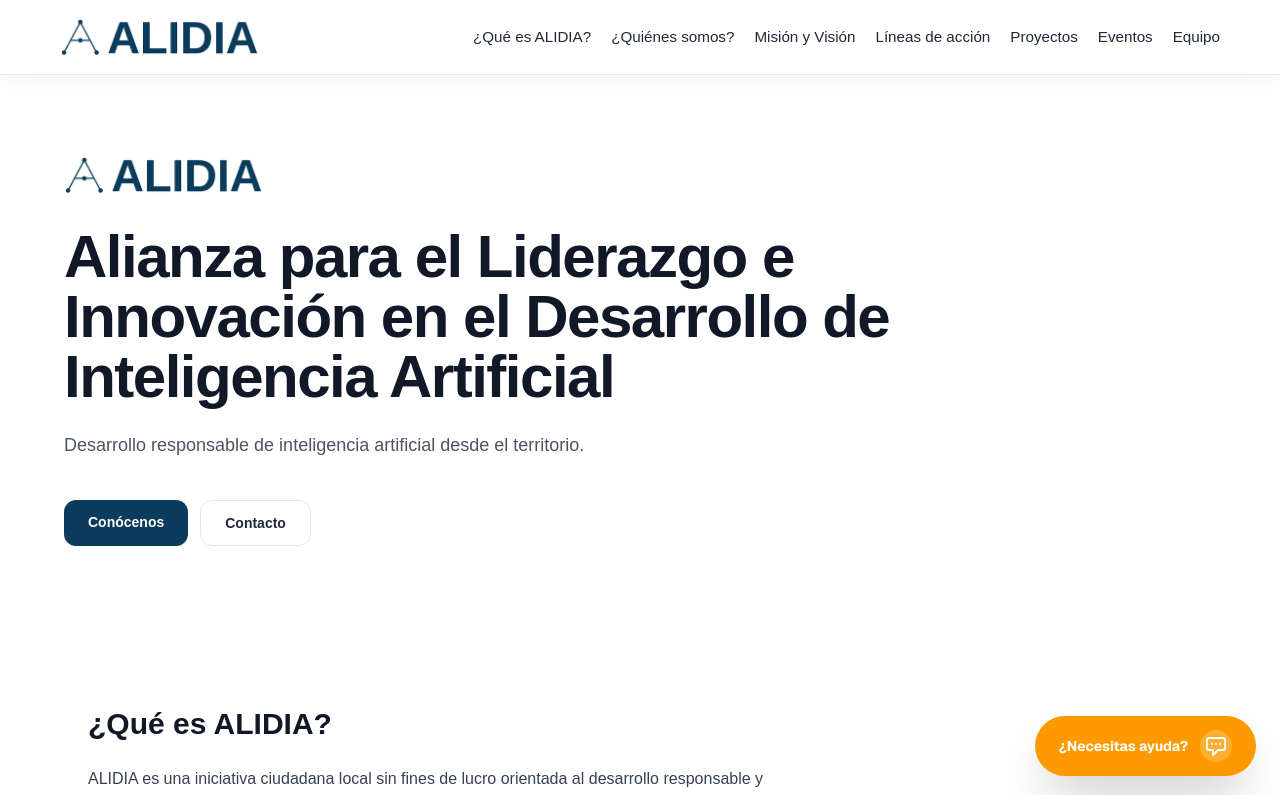
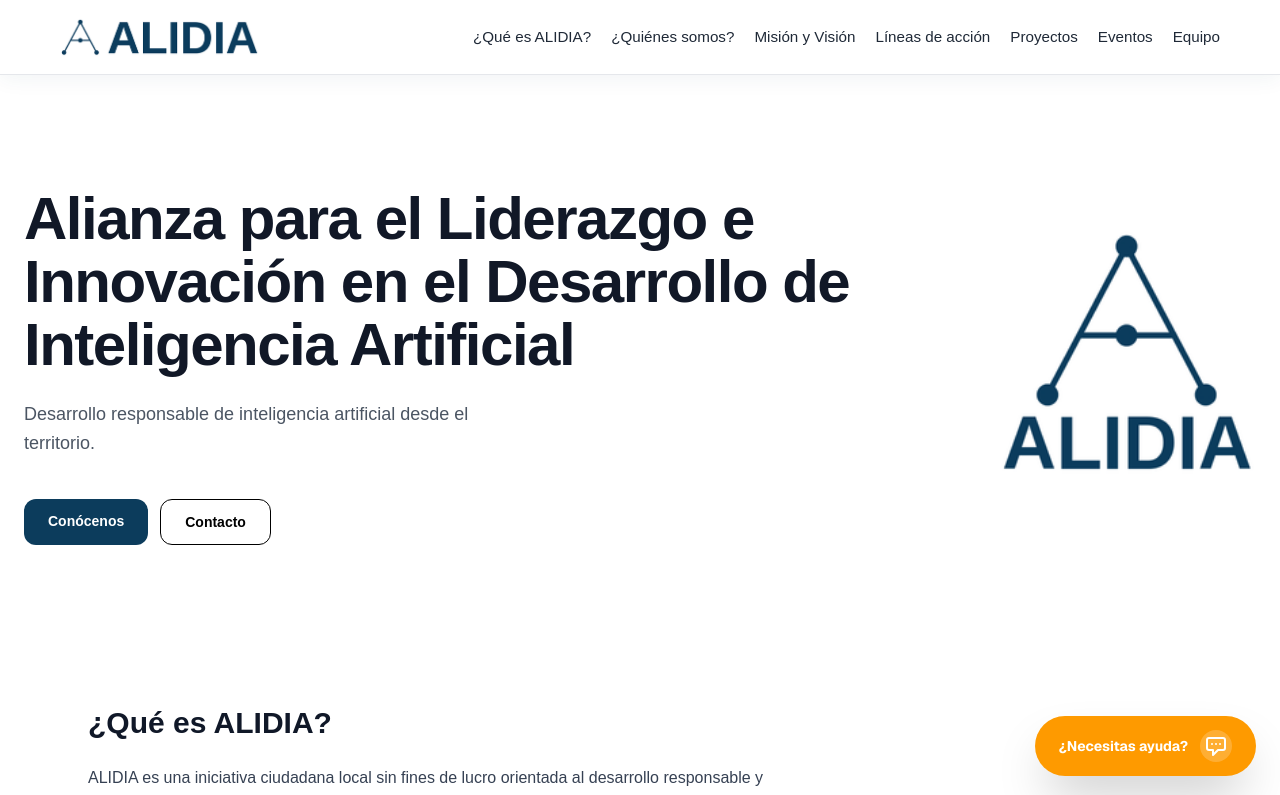
Before and after one commit to RichardSucuy/alidia-web, a Next.js app: page / in a window 1280 px wide. Shown: the top 795 px of the page. Built offline with nearby package versions, Linux system fonts and the light colour scheme.

Commit message:
Version 1.2 del Hero

```diff
--- a/src/components/sections/hero/Hero.tsx
+++ b/src/components/sections/hero/Hero.tsx
@@ -31,52 +31,46 @@
       whileInView="show"
       viewport={{ once: false, amount: 0.6 }}
     >
-      <div className="mx-auto max-w-6xl">
-        {/* Logo */}
-        <motion.div variants={item} className="flex items-center gap-3">
-          <Image
-            src="/logo/alidia-horizontal.png"
-            alt="ALIDIA"
-            width={280}
-            height={260}
-            className="h-10 w-auto"
-            priority
-          />
-        </motion.div>
+      <div className="mx-auto grid max-w-7xl grid-cols-1 items-center gap-16 md:grid-cols-[4fr_1.5fr]">
 
-        {/* Título */}
-        <motion.h1
-          variants={item}
-          className="mt-8 max-w-4xl text-4xl font-extrabold tracking-tight text-[#111827] md:text-6xl"
-        >
-          Alianza para el Liderazgo e Innovación en el Desarrollo de Inteligencia
-          Artificial
-        </motion.h1>
+  {/* Columna izquierda: texto */}
+  <motion.div variants={item}>
+    <div className="flex items-center gap-3">
+    </div>
 
-        {/* Subtítulo */}
-        <motion.p
-          variants={item}
-          className="mt-6 max-w-2xl text-base leading-relaxed text-[#4B5563] md:text-lg"
-        >
-          Desarrollo responsable de inteligencia artificial desde el territorio.
-        </motion.p>
+    <h1 className="mt-8 max-w-none text-4xl font-extrabold leading-[1.05] tracking-tight text-[#111827] md:text-6xl">
+      Alianza para el Liderazgo e Innovación en el Desarrollo de Inteligencia Artificial
+    </h1>
 
-        {/* Botones */}
-        <motion.div variants={item} className="mt-10 flex flex-wrap gap-3">
-          <a
-            href="#what-is"
-            className="rounded-xl bg-[#0C3C5C] px-6 py-3 text-sm font-semibold text-white transition hover:bg-[#0C3C5C]/90"
-          >
-            Conócenos
-          </a>
-          <a
-            href="#contact"
-            className="rounded-xl border border-[#E5E7EB] px-6 py-3 text-sm font-semibold text-[#1F2937] transition hover:border-[#0C3C5C]/40 hover:bg-[#0C3C5C]/5"
-          >
-            Contacto
-          </a>
-        </motion.div>
-      </div>
+    <p className="mt-6 max-w-md text-base leading-relaxed text-[#4B5563] md:text-lg">
+      Desarrollo responsable de inteligencia artificial desde el territorio.
+    </p>
+
+    <div className="mt-10 flex gap-3">
+      <a className="rounded-xl bg-[#0C3C5C] px-6 py-3 text-sm font-semibold text-white">
+        Conócenos
+      </a>
+      <a className="rounded-xl border px-6 py-3 text-sm font-semibold">
+        Contacto
+      </a>
+    </div>
+  </motion.div>
+
+  {/* Columna derecha: imagen */}
+  <motion.div
+    variants={item}
+    className="flex justify-center md:justify-end"
+  >
+    <Image
+      src="/logo/alidia-vertical.png"
+      alt="ALIDIA"
+      width={100}
+      height={100}
+      className="w-48 md:w-56 lg:w-64 h-auto"
+    />
+  </motion.div>
+
+</div>
     </motion.section>
   );
 
```
